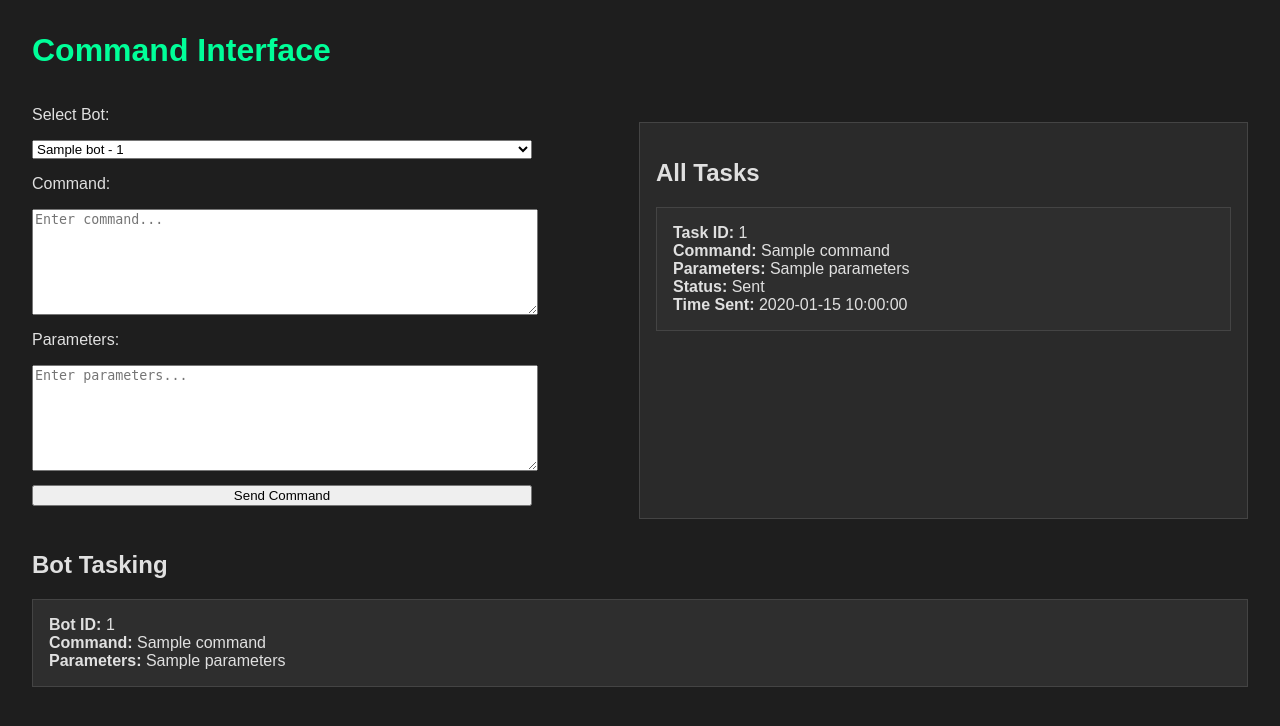
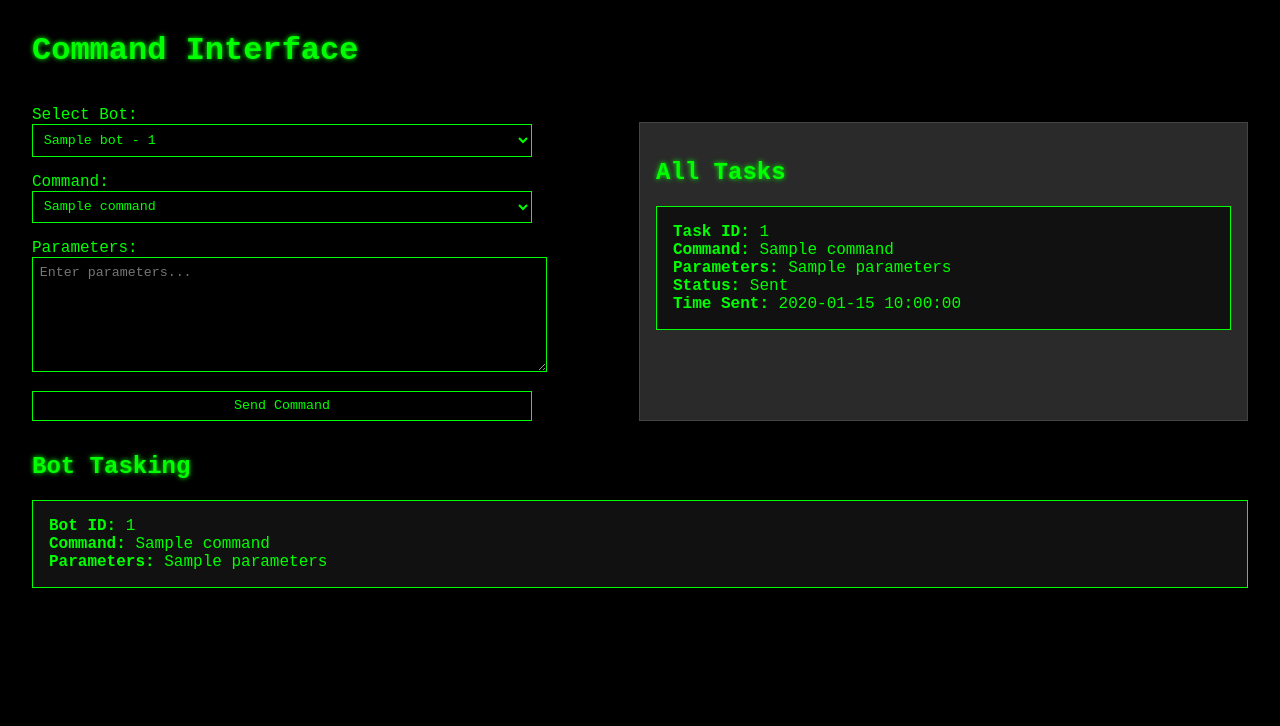
Before and after one commit to 068-114-097-105-103/minas-morgul, a FastAPI app: template app/templates/command.html in a window 1280 px wide. Shown: the top 726 px of the page. Run offline with FastAPI, Linux system fonts and the light colour scheme; the template is opened without the code that fills it: most values are stand-ins (such as "Sample title", 1, 10 or a date in 2020).

```diff
--- a/app/routes/commands.py
+++ b/app/routes/commands.py
@@ -2,7 +2,7 @@ from fastapi import APIRouter, HTTPException, Depends, Request
 from app.models import Bot, Task, Telemetry, TaskBase
 from app.repos.bots import BotRepository
 from app.repos.tasks import TaskRepository
-from typing import List, Literal
+from typing import List
 from uuid import UUID
 
 
--- a/app/routes/info.py
+++ b/app/routes/info.py
@@ -32,6 +32,7 @@ def task_dashboard(
 ):
     tasks = task_repo.get_all_tasks()
     bots = bot_repo.get_all_bots()
+    commands = ["heartbeat", "shell", "update"]
     if not bots:
         return HTMLResponse(
             content="No bots registered. Please register a bot first.", status_code=200
@@ -42,5 +43,6 @@ def task_dashboard(
             "request": request,
             "tasks": tasks,
             "bots": bots,
+            "commands": commands,
         },
     )
--- a/app/templates/command.html
+++ b/app/templates/command.html
@@ -6,35 +6,64 @@
     <title>Command Interface</title>
     <style>
       body {
-        font-family: Arial, sans-serif;
+        background-color: #000000;
+        color: #00ff00;
+        font-family: "Courier New", Courier, monospace;
         margin: 2em;
-        background: #1e1e1e;
-        color: #e0e0e0;
       }
-      h1 {
-        color: #00ff99;
+
+      h1,
+      h2 {
+        color: #00ff00;
+        text-shadow: 0 0 5px #00ff00;
       }
-      label,
+
+      label {
+        margin-top: 1em;
+        display: block;
+        color: #00ff00;
+      }
+
       select,
       textarea,
       button {
-        display: block;
-        margin: 1em 0;
+        background-color: #000000;
+        color: #00ff00;
+        border: 1px solid #00ff00;
+        padding: 0.5em;
         width: 100%;
         max-width: 500px;
+        font-family: "Courier New", Courier, monospace;
       }
+
       textarea {
         height: 100px;
       }
-      .bot-list,
-      .task-list {
+
+      button {
+        margin-top: 1em;
+        cursor: pointer;
+      }
+
+      .task-list,
+      .bot-list {
         margin-top: 2em;
       }
+
       .box {
+        background-color: #111111;
+        border: 1px solid #00ff00;
         padding: 1em;
-        border: 1px solid #444;
         margin-bottom: 1em;
-        background: #2e2e2e;
+      }
+
+      a {
+        color: #00ff00;
+        text-decoration: none;
+      }
+
+      a:hover {
+        text-decoration: underline;
       }
     </style>
     <script>
@@ -79,11 +108,11 @@
         </select>
 
         <label for="command">Command:</label>
-        <textarea
-          name="command"
-          id="command"
-          placeholder="Enter command..."
-        ></textarea>
+        <select name="command" id="command">
+          {% for command in commands %}
+          <option value="{{command}}">{{ command }}</option>
+          {% endfor %}
+        </select>
 
         <label for="params">Parameters:</label>
         <textarea
--- a/windows_start.py
+++ b/windows_start.py
@@ -8,4 +8,6 @@ if __name__ == "__main__":
     uvicorn.run(
         "app.main:app",
         port=8888,
+        ssl_keyfile="dev.key",
+        ssl_certfile="dev.crt",
     )
```
Also changed, not shown: 2 other files.
